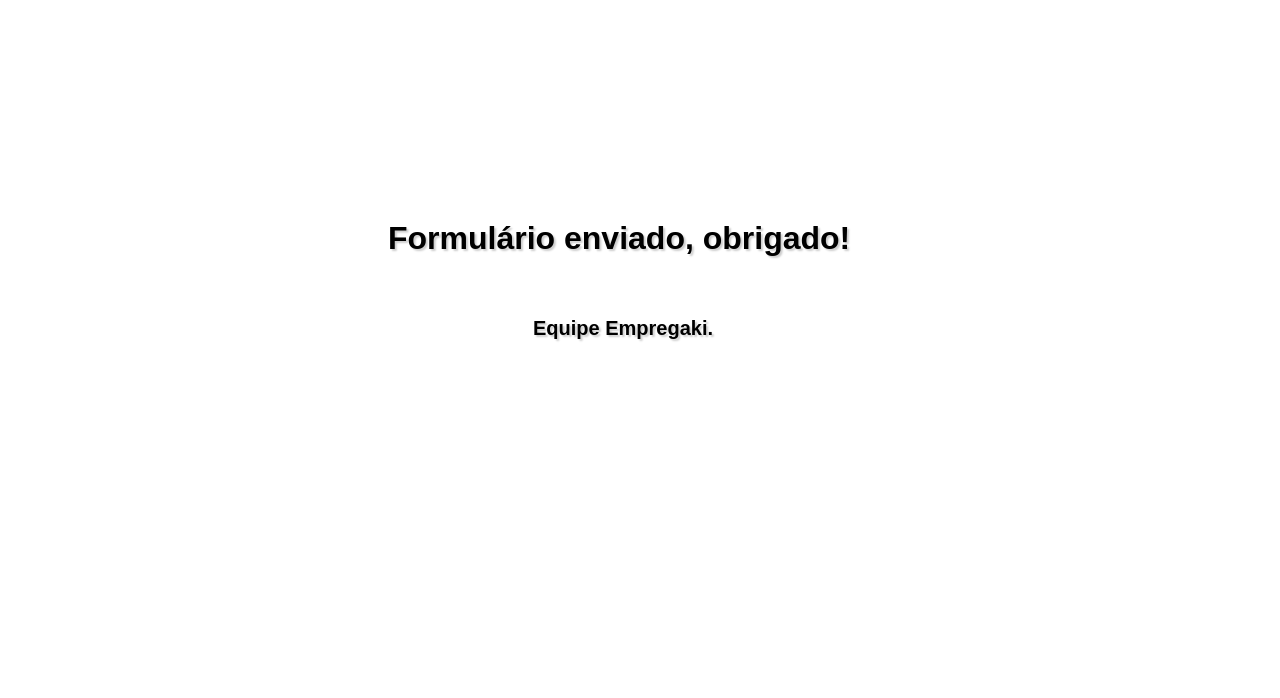
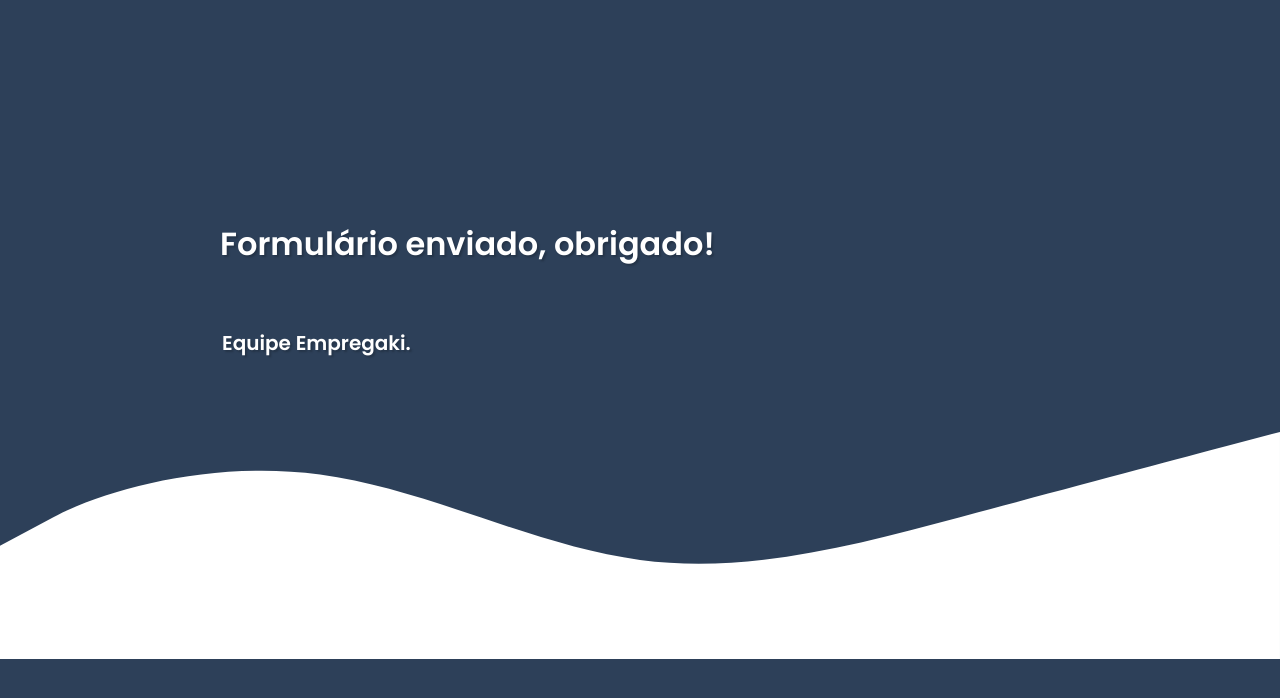
Before and after one commit to BiaMayumi/empregaki, a PHP site: page /agradecimento.html in a window 1280 px wide. Shown: the top 698 px of the page. Run offline with PHP 8.4, Linux system fonts and the light colour scheme.

Commit message:
commit ana

```diff
--- a/formulariotv/agradecimento.css
+++ b/formulariotv/agradecimento.css
@@ -1,4 +1,7 @@
-
+@import url('https://fonts.googleapis.com/css2?family=Poppins:wght@100;200;300;400;500;600&display=swap');
+body{
+    background-color: #2D4059;
+}
 
 
 
@@ -7,7 +10,8 @@ h1 {
     text-align:left;
     text-shadow: 2px 2px 2px rgba(0, 0, 0, 0.2);
     margin-top: 220px;
-    margin-left: 380px;
+    margin-left: 220px;
+    color: white;
 }
 
 h2{
@@ -16,5 +20,6 @@ h2{
     text-align:left;
     text-shadow: 2px 2px 2px rgba(0, 0, 0, 0.2);
     margin-top: 60px;
-    margin-left: 525px;
+    margin-left: 222px;
+    color: white;
 }
--- a/formulariotv/agradecimento.html
+++ b/formulariotv/agradecimento.html
@@ -11,5 +11,25 @@
     <h1> Formulário enviado, obrigado!</h1>
 <h2> Equipe Empregaki.</h2>
 
+  <style>
+    body {
+      margin: 0;
+      overflow: hidden;
+    }
+
+    svg {
+      display: block;
+    }
+
+    .wave {
+      fill: white;
+    }
+  </style>
+
+<svg xmlns="http://www.w3.org/2000/svg" viewBox="0 0 1440 320">
+    <path class="wave" d="M0,192L60,160C120,128,240,96,360,112C480,128,600,192,720,208C840,224,960,192,1080,160C1200,128,1320,96,1380,80L1440,64L1440,320L1380,320C1320,320,1200,320,1080,320C960,320,840,320,720,320C600,320,480,320,360,320C240,320,120,320,60,320L0,320Z"></path>
+  </svg>
+
+
 </body>
 </html>
--- a/home/index.php
+++ b/home/index.php
@@ -196,6 +196,7 @@
             <p>É super simples e rápido: basta responder a algumas perguntinhas, que você vai receber os resultados.</p>
         </div>
         <button class="botao_">Quero descobrir</button>
+
     </section>
 
 </body>
```
Also changed, not shown: formulariotv/testev.css (+8 -5 lines), formulariotv/img/image-removebg-preview.png (added).
